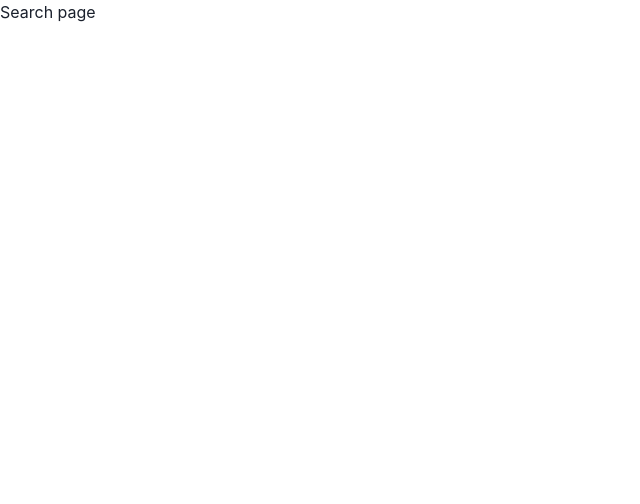
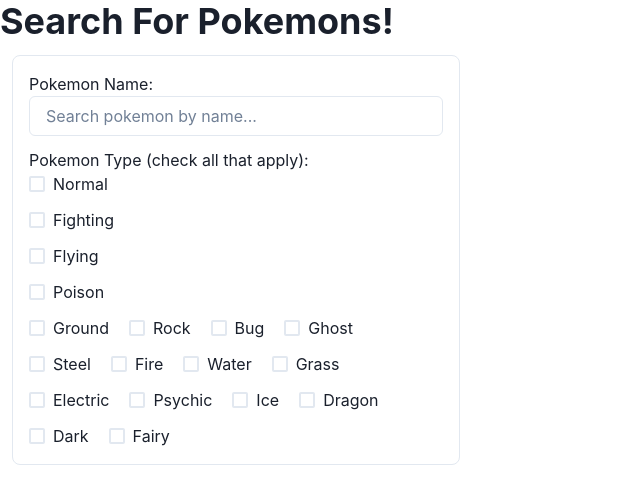
Before and after one commit to sallyklpoon/pokedex, a React (Create React App) app: page /search in a window 1280 px wide. Shown: the top 504 px of the page, without its empty margins (0-640 px from the left). Built offline with nearby package versions, Linux system fonts and the light colour scheme.

Commit message:
Start input search

```diff
--- a/src/pages/SearchPage.jsx
+++ b/src/pages/SearchPage.jsx
@@ -1,8 +1,79 @@
-import React from 'react';
+import React, { useState } from 'react';
+import {
+    Heading,
+    Box,
+    Input,
+    Text,
+    CheckboxGroup,
+    Checkbox,
+    Stack,
+    Grid,
+    GridItem
+} from '@chakra-ui/react';
 
 const SearchPage = () => {
-    return(
-        <h1>Search page</h1>
+    const { isInvalidName, setIsInvalidName } = useState(false);
+
+    return (
+        <>
+            <Heading>Search For Pokemons!</Heading>
+            <Box
+                borderWidth='1px'
+                borderRadius='lg'
+                maxW='md'
+                m={3}
+                p={4}
+            >
+                <Text>Pokemon Name:</Text>
+                <Input
+                    isInvalid={isInvalidName}
+                    placeholder="Search pokemon by name..."
+                    size='md'
+                />
+
+                <Text mt={3}>Pokemon Type (check all that apply):</Text>
+                <CheckboxGroup colorScheme='green'>
+                    <Grid templateColumns='reapeat(4, 1fr)' gap={3}>
+                        <GridItem>
+                            <Checkbox value='Normal'>Normal</Checkbox>
+                        </GridItem>
+                        <GridItem>
+                            <Checkbox value='Fighting'>Fighting</Checkbox>
+                        </GridItem>
+                        <GridItem>
+                            <Checkbox value='Flying'>Flying</Checkbox>
+                        </GridItem>
+                        <Checkbox value='Poison'>Poison</Checkbox>
+
+                        <Stack spacing={[1, 5]} direction={['column', 'row']}>
+                            <Checkbox value='Ground'>Ground</Checkbox>
+                            <Checkbox value='Rock'>Rock</Checkbox>
+                            <Checkbox value='Bug'>Bug</Checkbox>
+                            <Checkbox value='Ghost'>Ghost</Checkbox>
+                        </Stack>
+
+                        <Stack spacing={[1, 5]} direction={['column', 'row']}>
+                            <Checkbox value='Steel'>Steel</Checkbox>
+                            <Checkbox value='Fire'>Fire</Checkbox>
+                            <Checkbox value='Water'>Water</Checkbox>
+                            <Checkbox value='Grass'>Grass</Checkbox>
+                        </Stack>
+
+                        <Stack spacing={[1, 5]} direction={['column', 'row']}>
+                            <Checkbox value='Electric'>Electric</Checkbox>
+                            <Checkbox value='Psychic'>Psychic</Checkbox>
+                            <Checkbox value='Ice'>Ice</Checkbox>
+                            <Checkbox value='Dragon'>Dragon</Checkbox>
+                        </Stack>
+
+                        <Stack spacing={[1, 5]} direction={['column', 'row']}>
+                            <Checkbox value='Dark'>Dark</Checkbox>
+                            <Checkbox value='Fairy'>Fairy</Checkbox>
+                        </Stack>
+                    </Grid>
+                </CheckboxGroup>
+            </Box >
+        </>
     );
 };
 
```
